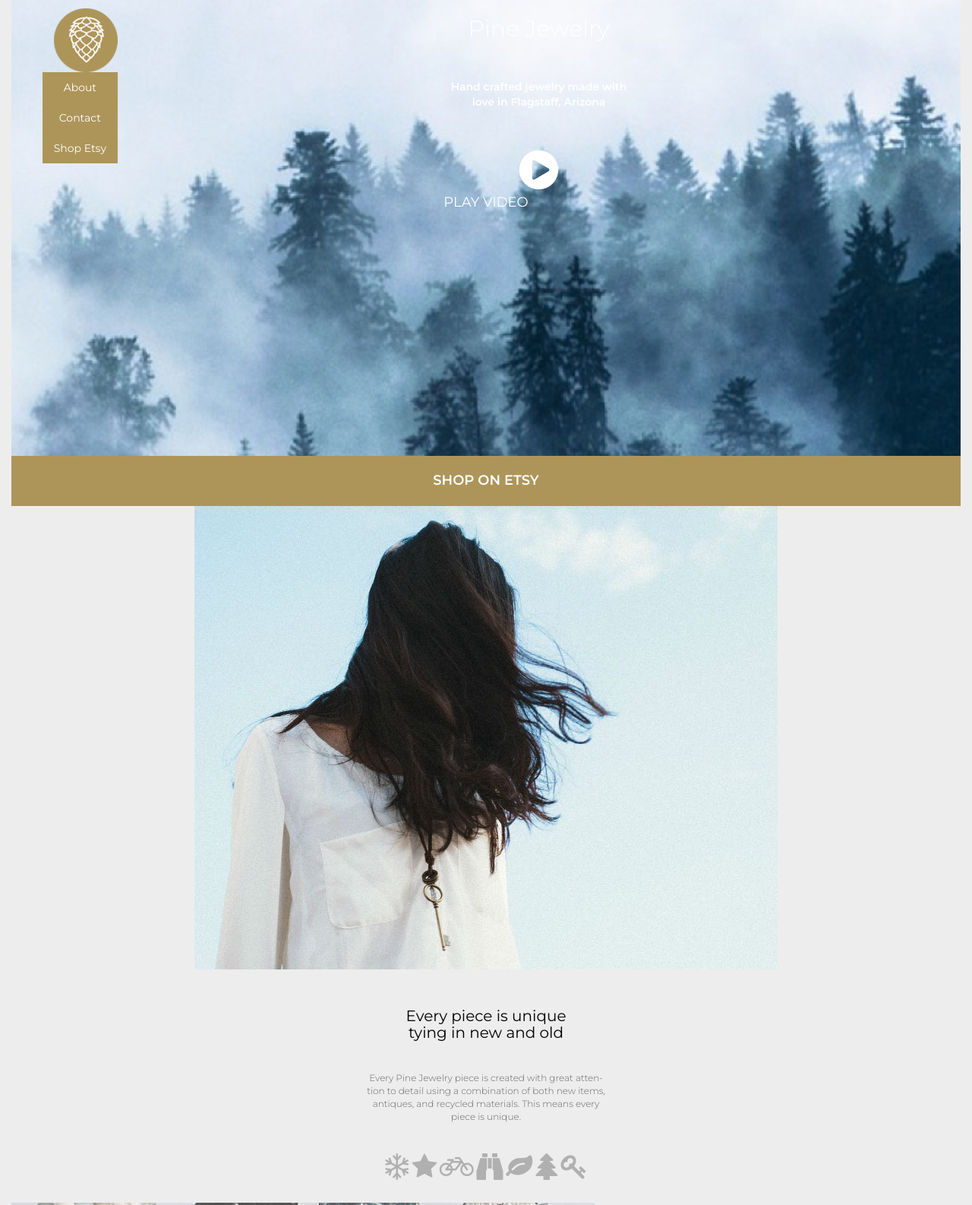
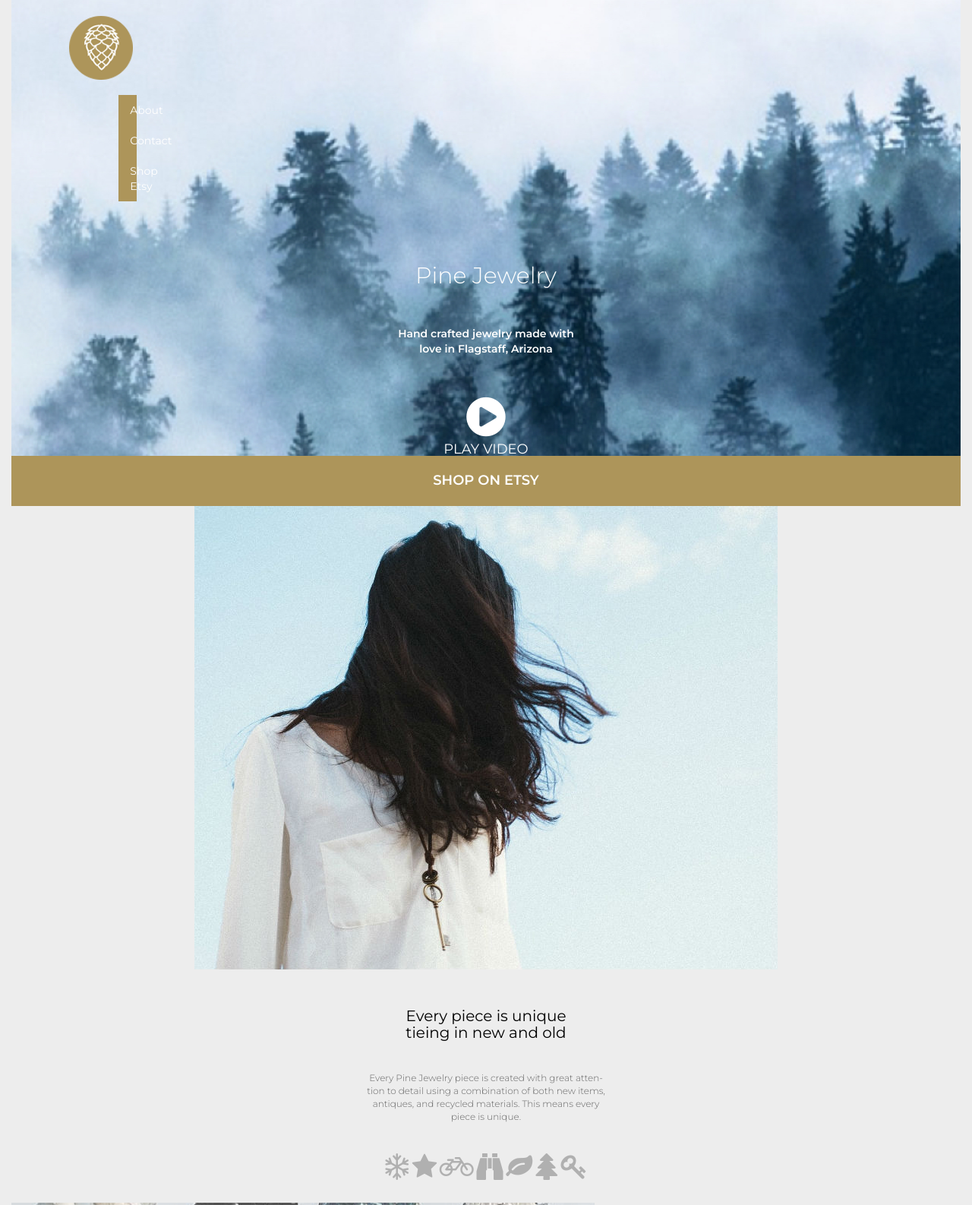
Before and after one commit to kiwichamellejones/pine-jewelry, a plain HTML site: page index.html in a window 1280 px wide. Shown: the top 1586 px of the page at 76% size. Drawn offline with nearby package versions, Linux system fonts and the light colour scheme.

Commit message:
updates on 8/15/2017

```diff
--- a/index.html
+++ b/index.html
@@ -15,9 +15,11 @@
 
         <!-- My Stylesheet -->
         <link rel="stylesheet" type="text/css" href="styles.css">
+
     </head>
 
     <body>
+    <div id="site">
 
         <!-- Opening Entire site in Container Fluid -->
 
@@ -41,37 +43,29 @@
                             <span class="icon-bar"></span>
                         </button>
                         <div>
-                                <a class="navbar-brand-center" href="#">
-                                    <img alt="Brand" src="mobile-images/pine-jewelry-logo.png">
-                                </a>
+                            <a class="navbar-brand-center" href="#"><img alt="Brand" src="mobile-images/pine-jewelry-logo.png"></a>
                         </div>
 
                         <!-- Collect the nav links, forms, and other content for toggling -->
 
                         <div class="collapse navbar-collapse" id="navbar-collapse-1">
-                                <ul class="nav navbar-default navbar-right">
-                                    <li><a href="#">About</a>
-                                    </li>
-                                    <li><a href="#">Contact</a>
-                                    </li>
-                                    <li><a href="#">Shop Etsy</a>
-                                    </li>
+                            <ul class="nav navbar-default">
+                                <li><a href="#">About</a></li>
+                                <li><a href="#">Contact</a></li>
+                                <li><a href="#">Shop Etsy</a></li>
                             </ul>
-                            </div>
-                            <!-- /.navbar-collapse -->
-                        </div>
-                        <!-- /.navbar-header -->
-
+                        </div><!--/.navbar-collapse -->
+                    </div><!-- /.navbar-header -->
+                </nav>
 
 
                 <header>
                     <h1>Pine Jewelry</h1>
-                    <p class="space">Hand crafted jewelry made with
-                        <br>love in Flagstaff, Arizona</p>
+                    <p class="space">Hand crafted jewelry made with<br>love in Flagstaff, Arizona</p>
                     <i class="fa fa-play-circle" aria-hidden="true"></i>
                     <p class="play-video">Play Video</p>
                 </header>
-                </nav>
+
             </section>
 
             <!-- Section-2 Shop On Etsy -->
@@ -84,7 +78,8 @@
 
             <section class="section-3">
                 <img src="mobile-images/mobile-woman-key-necklace.jpg">
-                <h2>Every piece is unique<br>tying in new and old</h2>
+                <div class="text-group">
+                <h2>Every piece is unique<br>tieing in new and old</h2>
                 <p>Every Pine Jewelry piece is created with great atten-<br>tion to detail using a combination of both new items,<br>antiques, and recycled materials. This means every<br>piece is unique.</p>
                 <ul>
                     <li><i class="fa fa-snowflake-o" aria-hidden="true"></i>
@@ -102,6 +97,7 @@
                     <li><i class="fa fa-key" aria-hidden="true"></i>
                     </li>
                 </ul>
+                </div>
             </section>
 
             <!-- Section 4 Beads Picture -->
@@ -174,8 +170,8 @@
 
             <script src="https://maxcdn.bootstrapcdn.com/bootstrap/3.3.7/js/bootstrap.min.js" integrity="sha384-Tc5IQib027qvyjSMfHjOMaLkfuWVxZxUPnCJA7l2mCWNIpG9mGCD8wGNIcPD7Txa" crossorigin="anonymous"></script>
 
-            <!-- Closing Body Tag -->
 
-    </body>
+    </div><!-- Closing #site section -->
+    </body><!-- Closing Body Tag -->
 
 </html>
--- a/styles.css
+++ b/styles.css
@@ -7,11 +7,23 @@
 img {
     max-width: 100%;
 }
+/* Logo on main screen */
+@media only screen and (max-width: 320px) {
+    #site {
+        display: none;
+    }
+    body {
+        margin-top: 200px;
+        background-image: url(mobile-images/pine-jewelry-logo.png);
+        background-repeat: no-repeat;
+        background-position: center;
+    }
+}
 /* Mobile View */
 
  @media only screen and (min-width: 320px) {
 
-    /*Section 1 - Including the navbar, icon and play video button*/
+    /* Section 1 - Including the navbar, icon and play video button*/
 
     .icon-bar {
         background-color: #ad955a;
@@ -27,7 +39,7 @@ img {
         height: 600px;
     }
     .section-1 img {
-        margin-top: 10px;
+        margin: 20px;
         padding-left: 55px;
     }
 
@@ -46,11 +58,17 @@ img {
     .navbar-default {
         background-color: #ad955a;
     }
+    .navbar-collapse {
+        max-width: 30%;
+    }
     .nav li a {
         color: #ffffff;
     }
     /* Header Settings - Including words in header and play video button*/
 
+    header {
+        margin-top: 100px;
+    }
     header .space {
         margin: 50px 0 50px 0;
     }
@@ -94,6 +112,9 @@ img {
 
     /* .section-3 Settings including woman necklace pic and font awesome icons*/
 
+    .text-group {
+        width: 100%;
+    }
     .section-3 {
         text-align: center;
     }
```
Lines whose indentation alone changed are shown as unchanged.
